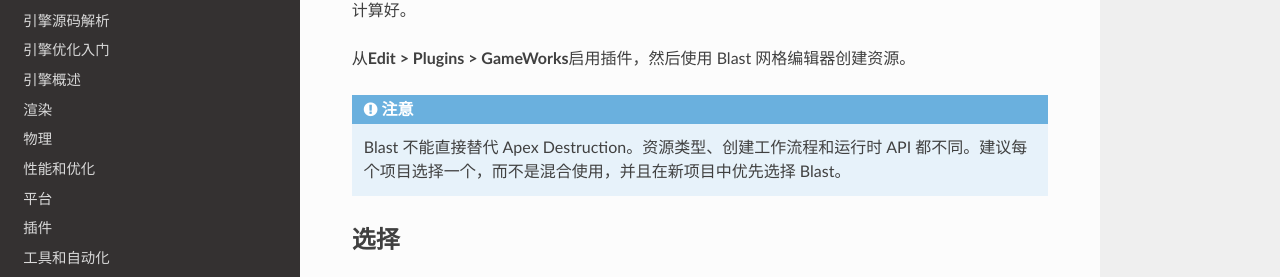
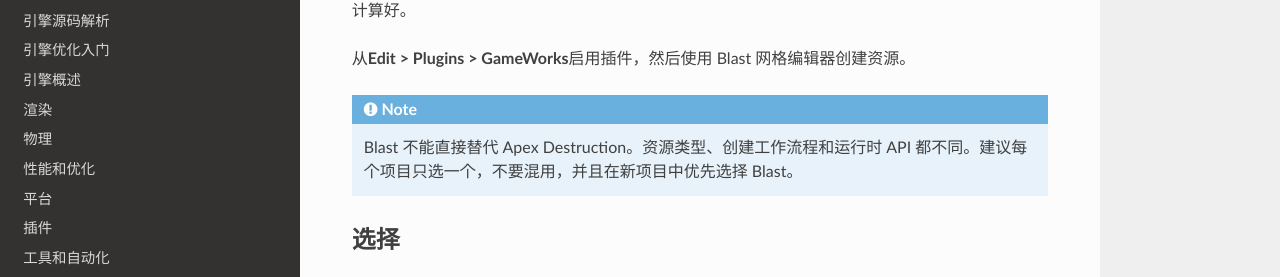
Before and after one commit to OpenHUTB/cpp, an MkDocs documentation site: the page built from docs/optimization/Physics/Destruction-And-Cloth.md, in a window 1280 px wide and 900 px high, scrolled down 2147 px. Shown: the part 158-435 px from the top of the window. Built offline with MkDocs 1.6.1, drawn with Linux system fonts in a browser that asks for light colours; nearby versions of some CDN libraries; a script that is not in the unit is left out.

Commit message:
docs: 修正破坏与布料页的 admonition 类型
- 「!!! 注意」不是 mkdocs 支持的类型，改为 !!! note，并去掉标记后的空行

```diff
--- a/docs/optimization/Physics/Destruction-And-Cloth.md
+++ b/docs/optimization/Physics/Destruction-And-Cloth.md
@@ -65,9 +65,8 @@ Blast 还支持运行时破碎，因此破碎模式取决于物体被击中的
 
 从**Edit > Plugins > GameWorks**启用插件，然后使用 Blast 网格编辑器创建资源。
 
-!!! 注意
-
-    Blast 不能直接替代 Apex Destruction。资源类型、创建工作流程和运行时 API 都不同。建议每个项目选择一个，而不是混合使用，并且在新项目中优先选择 Blast。
+!!! note
+    Blast 不能直接替代 Apex Destruction。资源类型、创建工作流程和运行时 API 都不同。建议每个项目只选一个，不要混用，并且在新项目中优先选择 Blast。
 
 
 ## 选择
```
